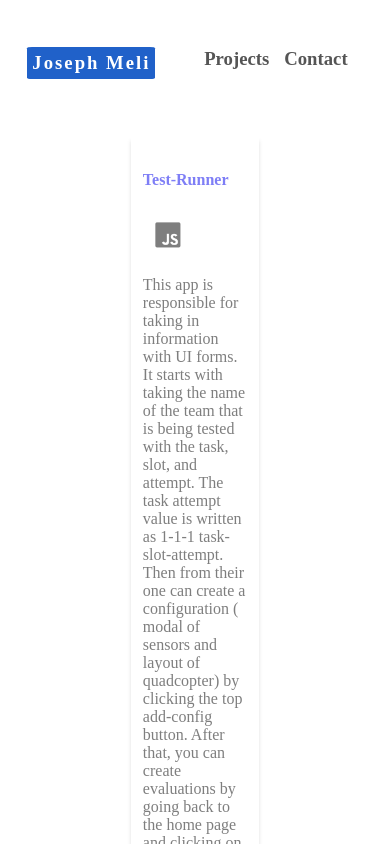
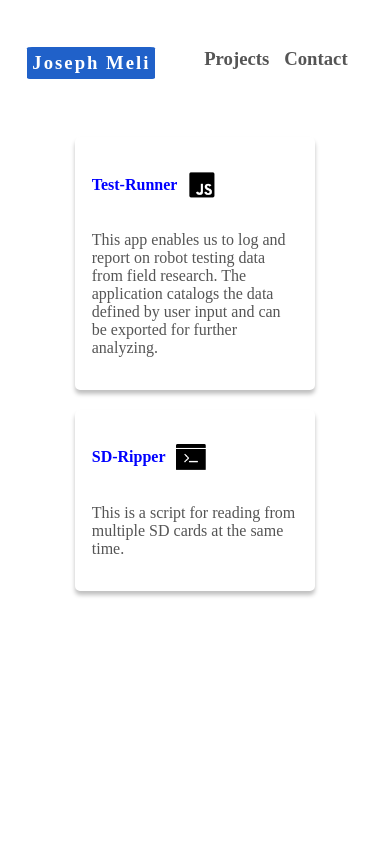
Before and after one commit to JosephMeli/josepmeli.io, a React (Create React App) app: page /code in a window 390 px wide. Shown: the top 844 px of the page. Built offline with nearby package versions, Linux system fonts and the light colour scheme; what react-animations would draw is missing.

Commit message:
Finished adding both projects and set mobile styling for code page

```diff
--- a/src/components/Code.js
+++ b/src/components/Code.js
@@ -2,16 +2,20 @@ import React from "react";
 import styled from "styled-components";
 
 import JavaScript_logo from "../assets/js_logo.png";
+import Shell_logo from "../assets/shell_logo.png";
 
 const StyledView = styled.div`
   background-color: white;
   margin: auto;
   margin-top: 40px;
-  width: 45%;
-  max-width: 500px;
+  width: 65%;
+  max-width: 600px;
   border-radius: 1%;
   border: none;
   animation: 0.5s forwards;
+  @media (max-width: 700px) {
+    width: 75%;
+  }
 `;
 
 const StyledCard = styled.div`
@@ -21,9 +25,10 @@ const StyledCard = styled.div`
   width: 250;
   height: 150;
   margin: 20px;
-  padding: 10px;
+  padding: 15px;
   background: #ffffff;
-  opacity: 0.5;
+  opacity: 1;
+  border-radius: 5px;
   border: 2px solid #ffffff;
   box-shadow: 0px 4px 4px rgba(0, 0, 0, 0.25);
   &:hover {
@@ -32,13 +37,15 @@ const StyledCard = styled.div`
 `;
 const StyledCardTitle = styled.h4`
   font-weight: bold;
-
+  color: blue;
   &:hover {
     border-bottom: solid 2px blue;
     animation: dropdown 0.2s forwards;
   }
 `;
-const StyledDescription = styled.p``;
+const StyledDescription = styled.p`
+  color: #555;
+`;
 
 const Styledlogo = styled.img`
   height: 30px;
@@ -48,6 +55,14 @@ const Styledlogo = styled.img`
 
 const StyledLink = styled.a`
   text-decoration: none;
+
+  &:active {
+    text-decoration: none;
+  }
+
+  &:visited {
+    text-decoration: none;
+  }
 `;
 
 class Code extends React.Component {
@@ -60,16 +75,19 @@ class Code extends React.Component {
           </StyledLink>
           <Styledlogo src={JavaScript_logo} alt="JavaScript_logo" />
           <StyledDescription>
-            This app is responsible for taking in information with UI forms. It
-            starts with taking the name of the team that is being tested with
-            the task, slot, and attempt. The task attempt value is written as
-            1-1-1 task-slot-attempt. Then from their one can create a
-            configuration ( modal of sensors and layout of quadcopter) by
-            clicking the top add-config button. After that, you can create
-            evaluations by going back to the home page and clicking on the edit
-            button next to the team and task item you made before. There you can
-            fill out the form submit and see the results under the Evaluations
-            tab at the top of the screen.
+            This app enables us to log and report on robot testing data from
+            field research. The application catalogs the data defined by user
+            input and can be exported for further analyzing.
+          </StyledDescription>
+        </StyledCard>
+        <StyledCard>
+          <StyledLink href="https://github.com/NERVEUML/SD-Ripper">
+            <StyledCardTitle>SD-Ripper</StyledCardTitle>
+          </StyledLink>
+          <Styledlogo src={Shell_logo} alt="Shell_logo" />
+          <StyledDescription>
+            This is a script for reading from multiple SD cards at the same
+            time.
           </StyledDescription>
         </StyledCard>
       </StyledView>
```
Also changed, not shown: src/assets/shell_logo.png (added), 1 other file (tests, documents, lock files or other folders).
